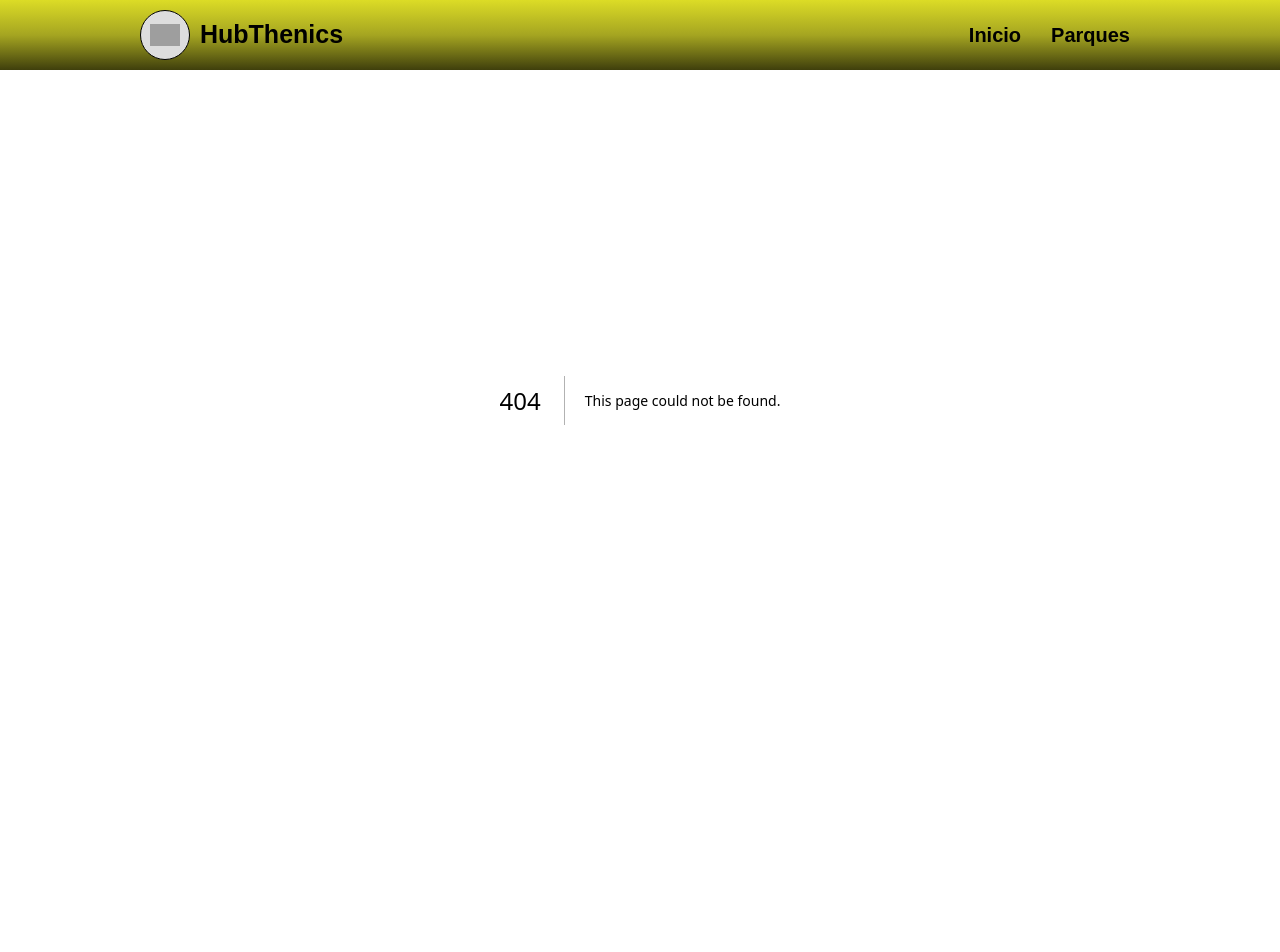
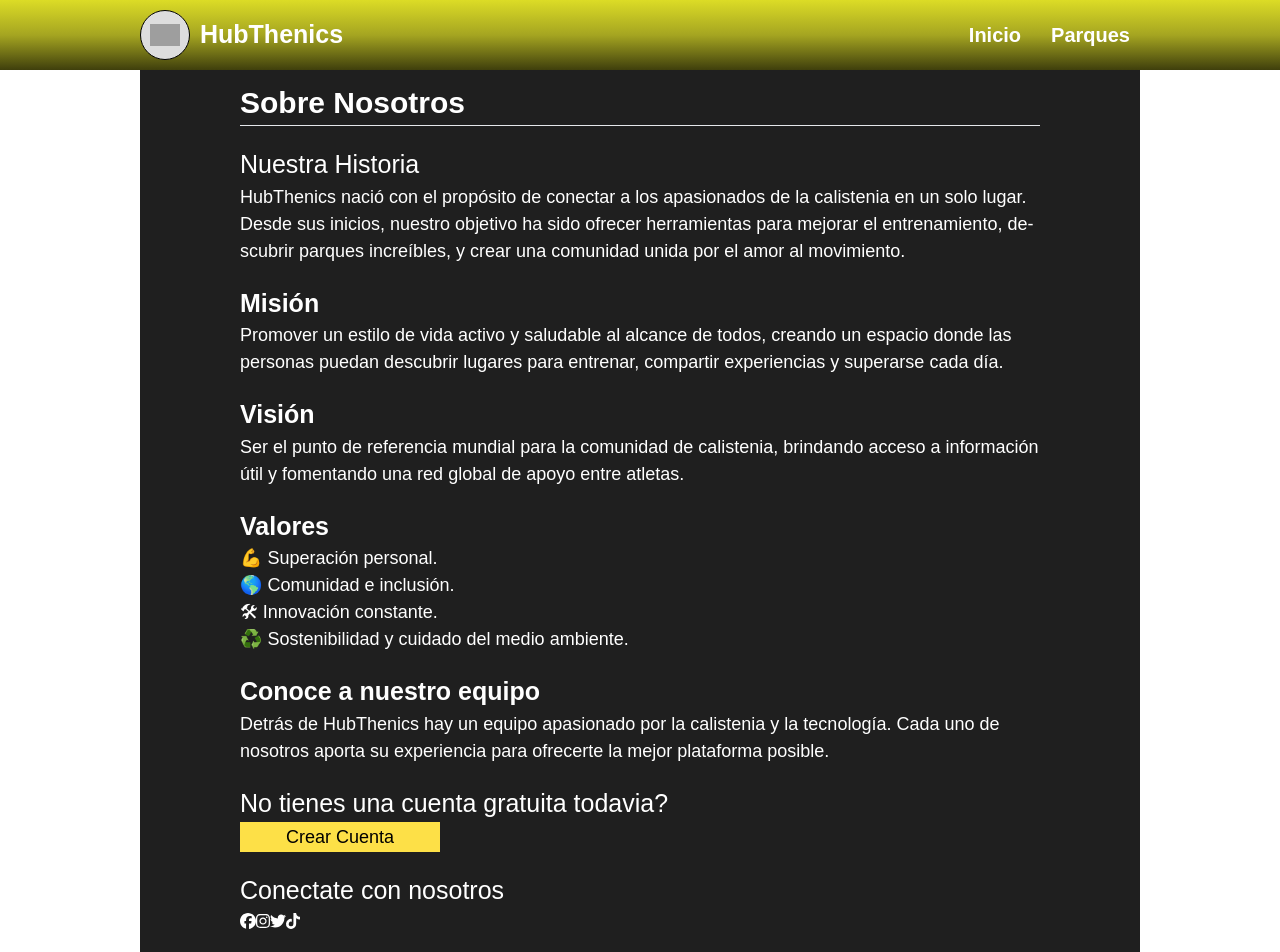
Before and after one commit to SaTriX43/App-Web-Calistenia, a Next.js app in the folder frontend/: page /informacion/sobre-nosotros in a window 1280 px wide. Before the commit this address had no page. Shown: the top 952 px of the page. Before the commit the page ends 800 px from the top, so only its background shows below. Built offline with nearby package versions, Linux system fonts and the light colour scheme; grey boxes are pictures that could not be loaded.

Commit message:
pagina de informacion sobre nosotros finalizada

```diff
--- /dev/null
+++ b/frontend/src/app/informacion/sobre-nosotros/page.jsx
@@ -0,0 +1,111 @@
+import React from 'react';
+import Styles from './sobre-nosotros.module.css';
+import { Boton } from '@/components/comunes/Boton/Boton';
+import { FontAwesomeIcon } from '@fortawesome/react-fontawesome';
+import { faFacebook, faInstagram, faTiktok, faTwitter } from '@fortawesome/free-brands-svg-icons';
+import InformacionLinks from '@/components/comunes/informacionLinks/InformacionLinks';
+import Link from 'next/link';
+
+export default function SobreNosotros() {
+  return (
+    <section className={Styles['informacion__sobre-nosotros']}>
+      <div className={Styles['informacion__sobre-nosotros-contenedor']}>
+
+        {/* Título principal */}
+        <h1 className="text-[30px] font-[600]">Sobre Nosotros</h1>
+        <hr className="w-full" />
+
+        {/* Introducción */}
+        <div className={Styles['informacion__sobre-nosotros-seccion']}>
+          <h2 className="text-[25px]">Nuestra Historia</h2>
+          <p>
+            HubThenics nació con el propósito de conectar a los apasionados de la calistenia en un solo lugar.
+            Desde sus inicios, nuestro objetivo ha sido ofrecer herramientas para mejorar el entrenamiento, descubrir parques
+            increíbles, y crear una comunidad unida por el amor al movimiento.
+          </p>
+        </div>
+
+        {/* Misión */}
+        <div className={Styles['informacion__sobre-nosotros-seccion']}>
+          <h3 className='text-[25px] font-[600]'>Misión</h3>
+          <p>
+            Promover un estilo de vida activo y saludable al alcance de todos, creando un espacio donde las personas puedan
+            descubrir lugares para entrenar, compartir experiencias y superarse cada día.
+          </p>
+        </div>
+
+        {/* Visión */}
+        <div className={Styles['informacion__sobre-nosotros-seccion']}>
+          <h3 className='text-[25px] font-[600]'>Visión</h3>
+          <p>
+            Ser el punto de referencia mundial para la comunidad de calistenia, brindando acceso a información útil y
+            fomentando una red global de apoyo entre atletas.
+          </p>
+        </div>
+
+        {/* Valores */}
+        <div className={Styles['informacion__sobre-nosotros-seccion']}>
+          <h3 className='text-[25px] font-[600]'>Valores</h3>
+          <ul className='text-[18px]'>
+            <li>💪 Superación personal.</li>
+            <li>🌎 Comunidad e inclusión.</li>
+            <li>🛠 Innovación constante.</li>
+            <li>♻️ Sostenibilidad y cuidado del medio ambiente.</li>
+          </ul>
+        </div>
+
+        {/* Equipo */}
+        <div className={Styles['informacion__sobre-nosotros-seccion']}>
+          <h3 className='text-[25px] font-[600]'>Conoce a nuestro equipo</h3>
+          <p>
+            Detrás de HubThenics hay un equipo apasionado por la calistenia y la tecnología. Cada uno de nosotros
+            aporta su experiencia para ofrecerte la mejor plataforma posible.
+          </p>
+        </div>
+
+        <div className={Styles['informacion__sobre-nosotros-seccion']}>
+          <h3 className='text-[25px]'>No tienes una cuenta gratuita todavia?</h3>
+          <Boton
+            texto='Crear Cuenta'
+            clases='max-w-[200px]'
+            tipoBoton='primario'
+          />
+        </div>
+
+        <div className={Styles['informacion__sobre-nosotros-seccion']}>
+          <h3 className='text-[25px]'>Conectate con nosotros</h3>
+          <div className={Styles['informacion__sobre-nosotros-seccion-contenedor-botones']}>
+            <FontAwesomeIcon
+              icon={faFacebook}
+              className={Styles['informacion__sobre-nosotros-seccion-botones']}
+            />
+            <FontAwesomeIcon
+              icon={faInstagram}
+              className={Styles['informacion__sobre-nosotros-seccion-botones']}
+            />
+            <FontAwesomeIcon
+              icon={faTwitter}
+              className={Styles['informacion__sobre-nosotros-seccion-botones']}
+            />
+            <FontAwesomeIcon
+              icon={faTiktok}
+              className={Styles['informacion__sobre-nosotros-seccion-botones']}
+            />
+          </div>
+
+          <div className={Styles['informacion__sobre-nosotros-seccion']}>
+            <h3 className='text-[25px]'>Contacto</h3>
+            <Link href='/informacion/contacto'>
+              <Boton
+                texto='Enviar email'
+                clases='max-w-[150px]'
+              />
+            </Link>
+          </div>
+        </div>
+
+      </div>
+      <InformacionLinks/>
+    </section>
+  );
+}
--- /dev/null
+++ b/frontend/src/app/informacion/sobre-nosotros/sobre-nosotros.module.css
@@ -0,0 +1,35 @@
+.informacion__sobre-nosotros {
+  display: flex;
+  flex-direction: column;
+  width: 100%;
+  min-height: 200px;
+
+  margin-top: 70px;
+  padding: 10px;
+  gap: 40px;
+
+  background-color: var(--background-principal);
+
+  align-items: center;
+}
+
+.informacion__sobre-nosotros p {
+  font-size: 18px;
+  word-break: break-word;
+  overflow-wrap: break-word;
+  hyphens: auto;
+}
+
+.informacion__sobre-nosotros-contenedor {
+  display: flex;
+  flex-direction: column;
+  width: 100%;
+  max-width: 800px;
+}
+
+.informacion__sobre-nosotros-seccion {
+  display: flex;
+  flex-direction: column;
+
+  margin-top: 20px;
+}
```
